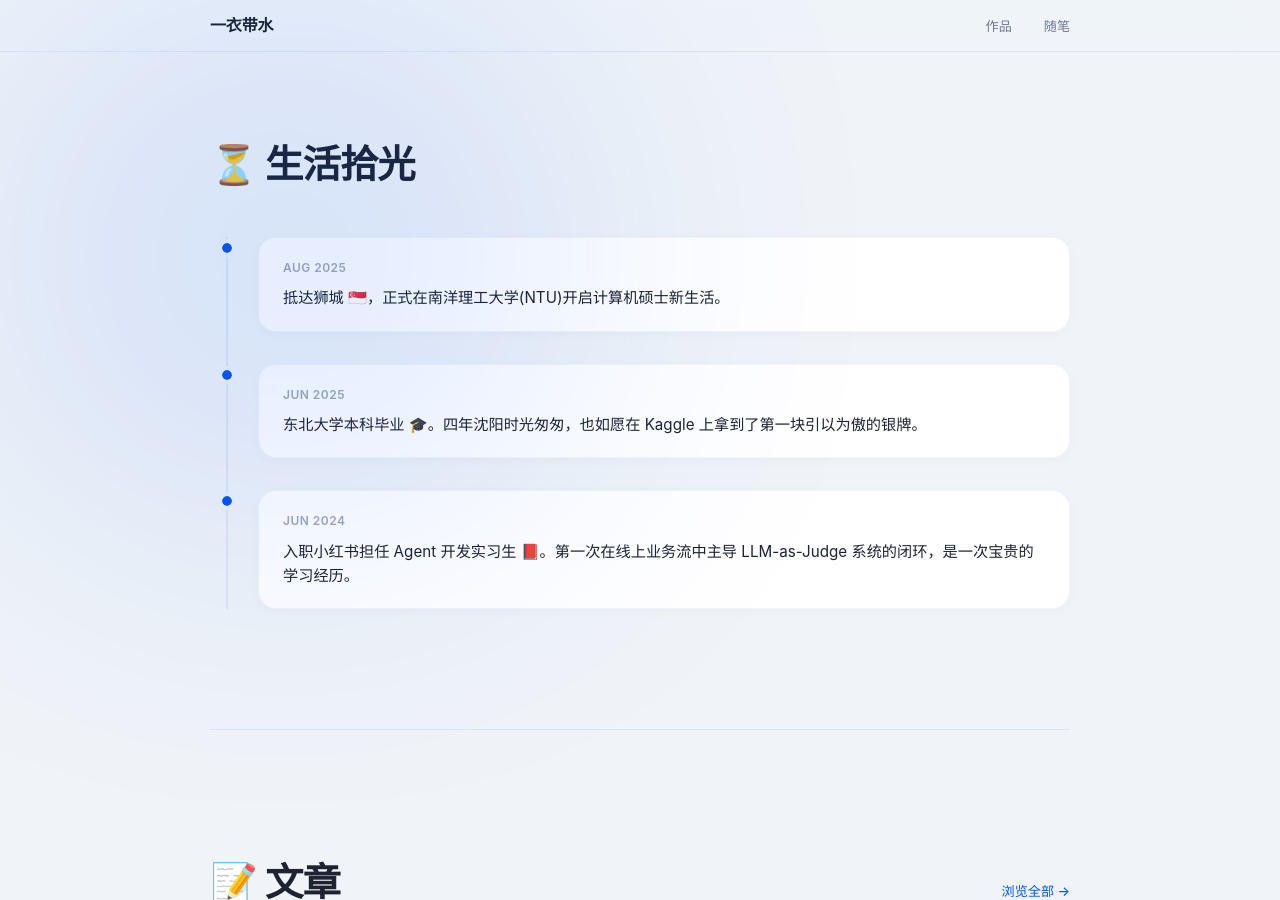
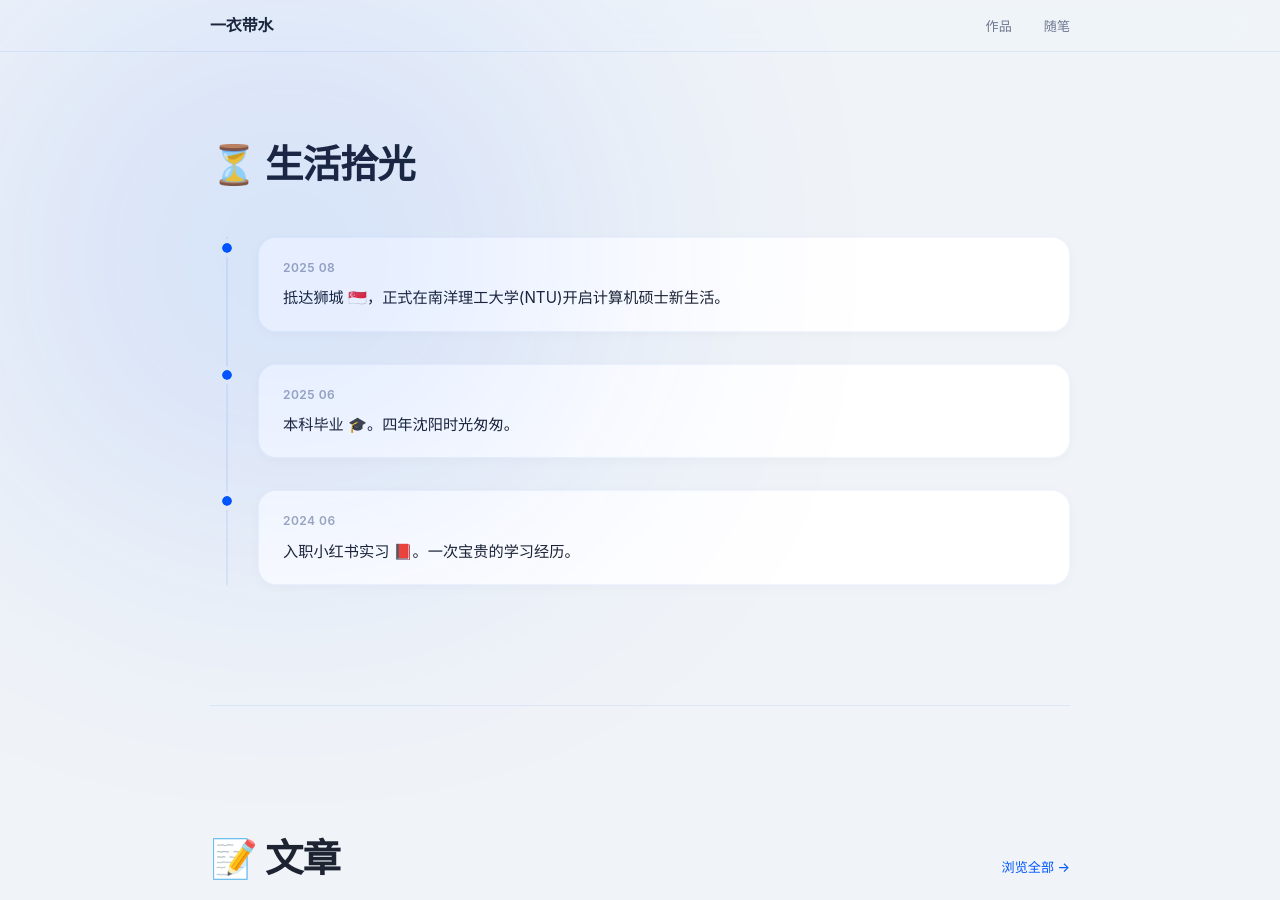
Before and after one commit to yiyidaishui7/yiyidaishui7.github.io, a Jekyll site: the page built from index.html, in a window 1280 px wide and 900 px high, scrolled down 2356 px. Built offline with Jekyll 4.4.1, drawn with Linux system fonts in a browser that asks for light colours; nearby versions of some CDN libraries; some web fonts are replaced; the list of posts is cut into pages by our own code; comment, search, counter and statistics services are not loaded; some of the changed text lies outside the part shown.

Commit message:
docs: update intro and timeline details

```diff
--- a/index.html
+++ b/index.html
@@ -1043,7 +1043,7 @@
         <div class="profile-body">
           <div>
             <h2 class="profile-name" id="profile-heading">Skye</h2>
-            <p class="profile-sub">Agent · LLMs · AIGC&nbsp;&nbsp;|&nbsp;&nbsp;NEU → NTU</p>
+            <p class="profile-sub">Agent · LLMs · AIGC&nbsp;&nbsp;|&nbsp;&nbsp;NEU(CN) → NTU(SG)</p>
           </div>
           <p class="profile-bio">喜欢写字、羽球与一切有趣的事。</p>
 
@@ -1119,22 +1119,22 @@
           <div class="moment reveal" style="--delay: 100ms;">
             <div class="moment-dot"></div>
             <div class="moment-card">
-              <span class="moment-date">AUG 2025</span>
+              <span class="moment-date">2025 08</span>
               <p class="moment-text">抵达狮城 🇸🇬，正式在南洋理工大学(NTU)开启计算机硕士新生活。</p>
             </div>
           </div>
           <div class="moment reveal" style="--delay: 200ms;">
             <div class="moment-dot"></div>
             <div class="moment-card">
-              <span class="moment-date">JUN 2025</span>
-              <p class="moment-text">东北大学本科毕业 🎓。四年沈阳时光匆匆，也如愿在 Kaggle 上拿到了第一块引以为傲的银牌。</p>
+              <span class="moment-date">2025 06</span>
+              <p class="moment-text">本科毕业 🎓。四年沈阳时光匆匆。</p>
             </div>
           </div>
           <div class="moment reveal" style="--delay: 300ms;">
             <div class="moment-dot"></div>
             <div class="moment-card">
-              <span class="moment-date">JUN 2024</span>
-              <p class="moment-text">入职小红书担任 Agent 开发实习生 📕。第一次在线上业务流中主导 LLM-as-Judge 系统的闭环，是一次宝贵的学习经历。</p>
+              <span class="moment-date">2024 06</span>
+              <p class="moment-text">入职小红书实习 📕。一次宝贵的学习经历。</p>
             </div>
           </div>
         </div>
```
